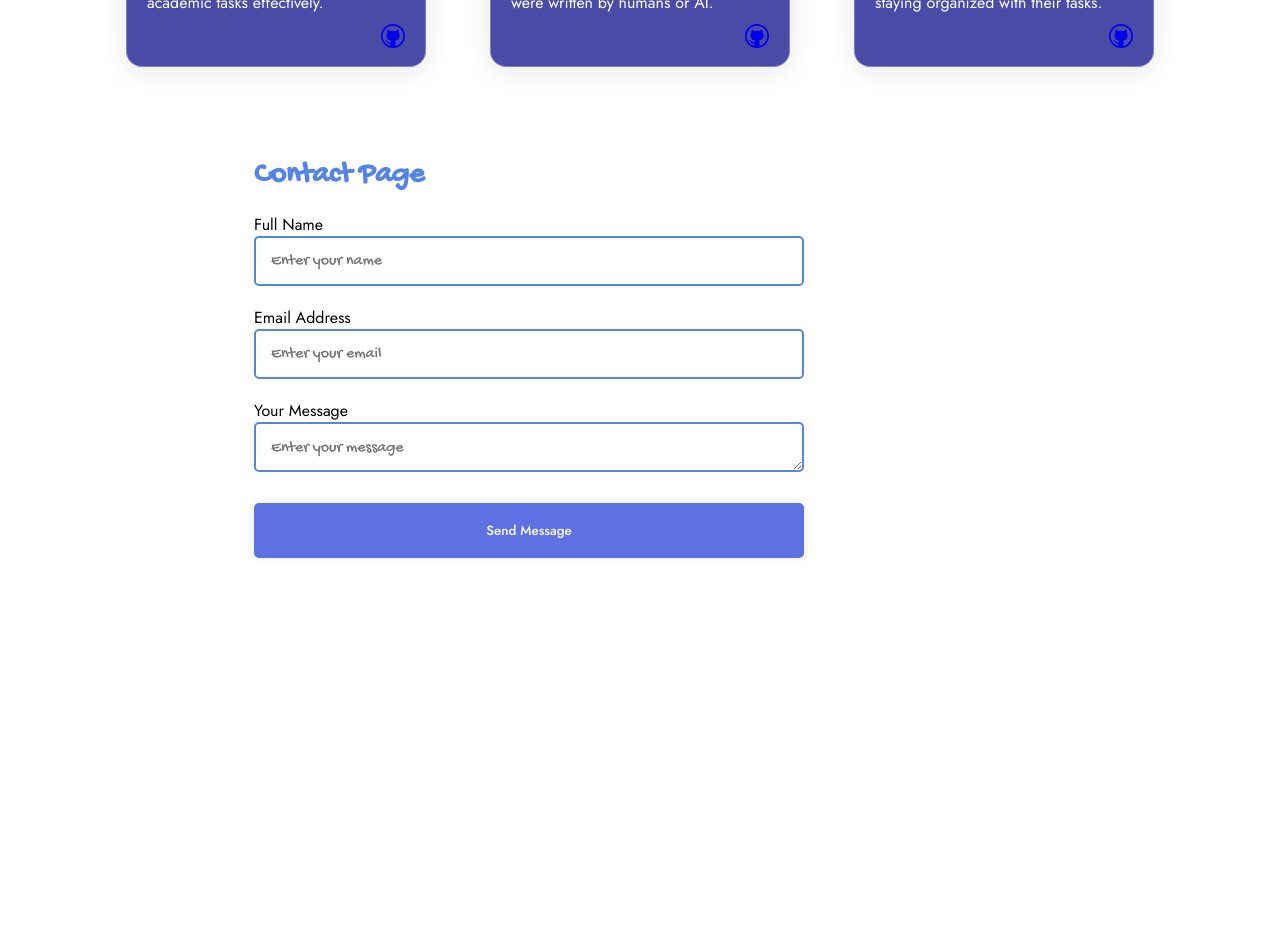
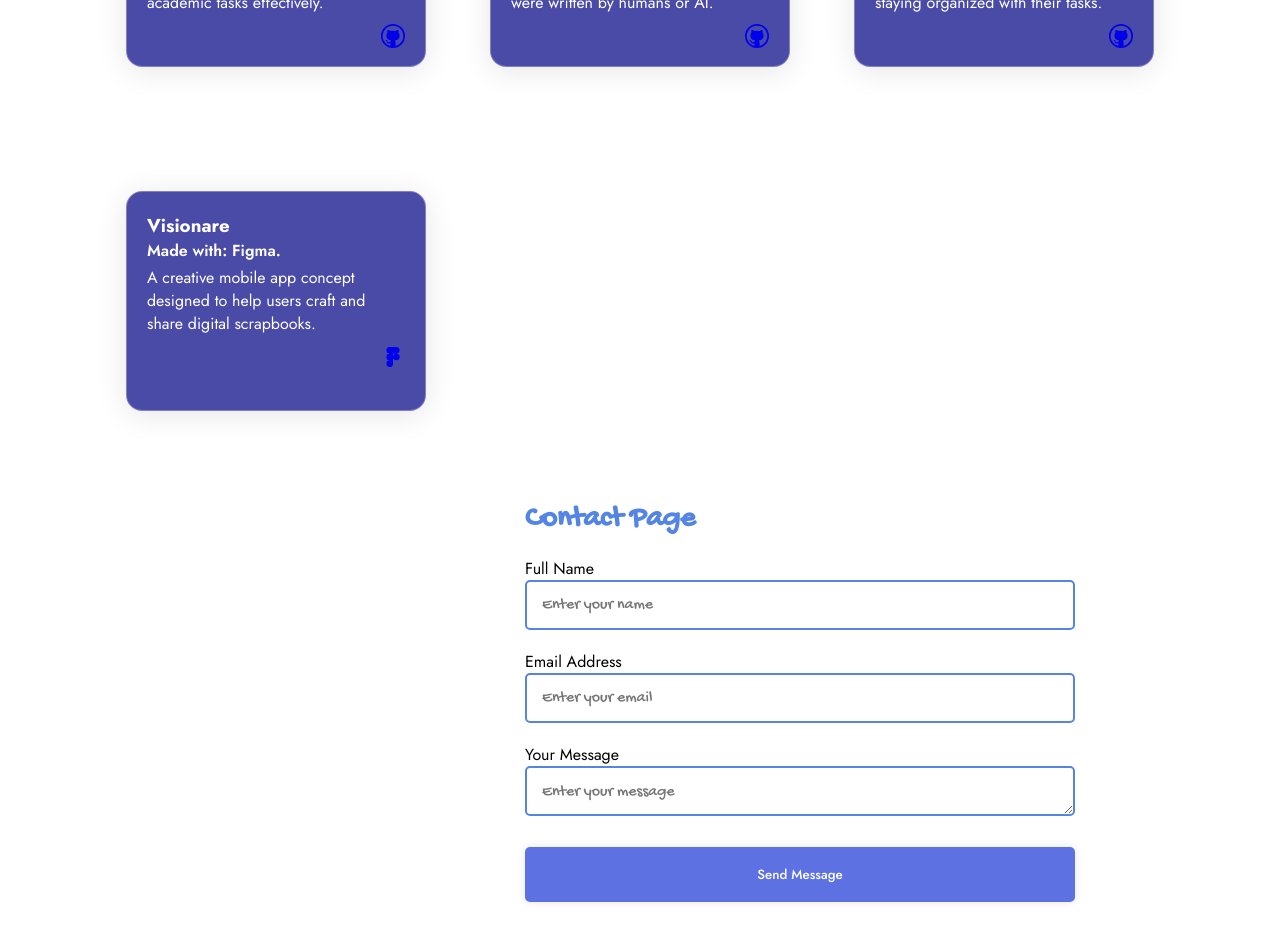
Before and after one commit to agc6/Arely-Portfolio, a React (Vite) app: page / in a window 1280 px wide. Shown: the part 900-1832 px from the top of the page. Before the commit the page ends 1488 px from the top, so only its background shows below. Built offline with nearby package versions, Linux system fonts and the light colour scheme.

Commit message:
added figma project + layout change

```diff
--- a/src/components/contact.css
+++ b/src/components/contact.css
@@ -12,10 +12,9 @@
     display: flex;
     justify-content: flex-start;
     align-items: center;
-    margin-left: 229px;
+    margin-left: 500px;
     margin-top: 20px;
     margin-right: 20px;
-
 }
 
 .contact-title{
--- a/src/components/projects.css
+++ b/src/components/projects.css
@@ -34,6 +34,10 @@ h4{
     text-align: end;
 }
 
+a:visited{
+    color: aliceblue;
+}
+
 .school-data{
     margin: 30px auto;
     width: 300px;
@@ -49,7 +53,8 @@ h4{
             transition: all 0.1s linear;
 }
 
-.school-data:hover{
+.school-data:hover,
+.figma-data:hover{
     -webkit-transform: scale(1.05);
        -moz-transform: scale(1.05);
         -ms-transform: scale(1.05);
@@ -64,3 +69,27 @@ h4{
     margin-right: 20px;
     color: white;
 }
+
+.figma{
+    margin-left: 16rem;
+    margin-bottom: 0.2rem;
+    color: var(--primary-color);
+    margin-top: 3rem;
+    font-family: var(--primary-font);
+    font-size: 2rem;
+}
+
+.figma-data{
+    margin: 30px auto;
+    width: 300px;
+    height: 220px;
+    border-radius: 16px;
+    box-shadow: 0 4px 30px rgba(0, 0, 0, 0.1);
+    backdrop-filter: blur(5px);
+    -webkit-backdrop-filter: blur(5px);
+    border: 1px solid rgba(255, 255, 255, 0.3);
+    cursor: pointer;
+    background-color: #4a4aa7;
+    -webkit-transition: all 0.1s linear;
+            transition: all 0.1s linear;
+}
--- a/src/components/projects.jsx
+++ b/src/components/projects.jsx
@@ -2,6 +2,7 @@ import React from "react";
 import "./projects.css";
 import "./home.css";
 import { VscGithub } from "react-icons/vsc";
+import { BiLogoFigma } from "react-icons/bi";
 
 const Projects = () => {
     return(
@@ -36,8 +37,17 @@ const Projects = () => {
             Pomodoro Timer with an integrated To-Do List
             designed to help users manage their time effectively while staying organized with their tasks.
                  <div className="github"><a href="https://github.com/agc6/Pomodoro-To-Do"
-              target="_blank" rel="noopener noreferrer"><VscGithub /></a> </div></div>
-
+              target="_blank" rel="noopener noreferrer"><VscGithub /></a> </div>
+              </div>
+                 </div>
+                 <div className="school-data">
+                 <div className="school">
+            <h3>Visionare</h3>
+            <h4>Made with: Figma.</h4>
+            A creative mobile app concept designed to help users craft and share digital scrapbooks.
+            <div className="github"><a href="https://www.figma.com/proto/PqZCAQth3O2VEKz8HWR3cK/Visionare?node-id=0-1&t=wMdC0Bp9BgIh5rkk-1"
+              target="_blank" rel="noopener noreferrer"><BiLogoFigma /></a> </div>
+                 </div>
                  </div>
                  </div>
         </section>
```
